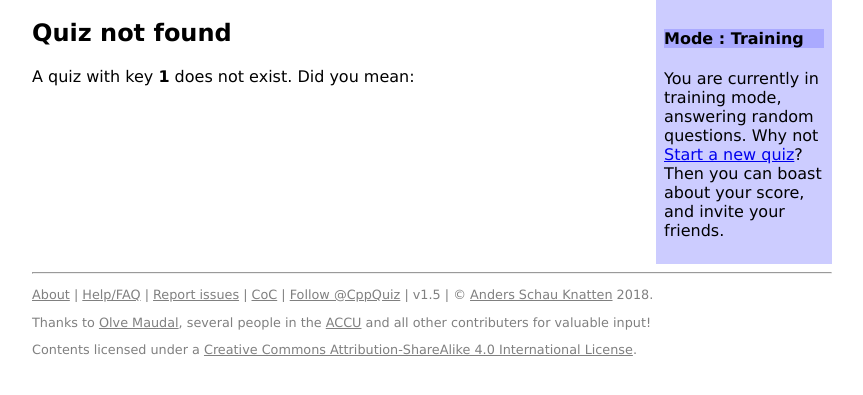
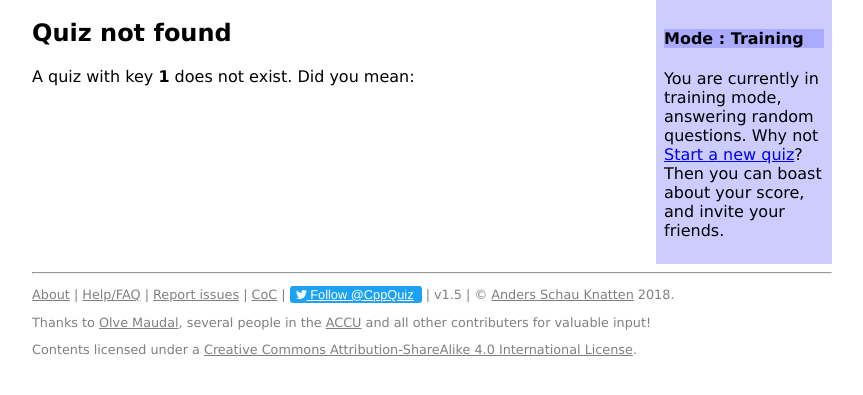
Before and after one commit to knatten/cppquiz, a Django app: page /q/1 in a window 1280 px wide. Shown: the part 60-455 px from the top of the page, without its empty margins (208-1071 px from the left). Run offline with Django 3.2, Linux system fonts and the light colour scheme; data that the repository does not hold is empty; some libraries are stand-ins or nearby versions.

Commit message:
Replace Twitter-button with custom link
This avoids using their JavaScript and cookies/tracking

Fixes #107

```diff
--- a/cppquiz/quiz/static/quiz.css
+++ b/cppquiz/quiz/static/quiz.css
@@ -168,3 +168,12 @@ p#stats
 {
     color:#999;
 }
+.twitter-follow {
+    background-color: #1da1f2;
+    border-radius: 3px;
+    padding: 1px 8px 1px 6px;
+    font-family: "Helvetica Neue", Arial, sans-serif;
+}
+.footer a.twitter-follow {
+    color: #fff;
+}
--- a/templates/base.html
+++ b/templates/base.html
@@ -58,7 +58,7 @@ $(document).ready(function() {
 <a href="/quiz/about">Help/FAQ</a> |
 <a href="https://github.com/knatten/cppquiz/issues">Report issues</a> |
 <a href="https://github.com/knatten/cppquiz/blob/master/CODE_OF_CONDUCT.md">CoC</a> |
-<a href="https://twitter.com/CppQuiz" class="twitter-follow-button" data-show-count="false" data-lang="en">Follow @CppQuiz</a> |
+<a href="https://twitter.com/intent/follow?screen_name=CppQuiz" class="twitter-follow"><img src="{{STATIC_URL}}/twitter.png" height="9"> Follow @CppQuiz</a> |
 v1.5 |
 © <a href="http://knatten.org">Anders Schau Knatten</a> {% now "Y"%}.
 </p>
@@ -69,7 +69,6 @@ Thanks to <a href="http://www.pvv.org/~oma/cv.html">Olve Maudal</a>, several peo
  Contents licensed under a <a rel="license" href="http://creativecommons.org/licenses/by-sa/4.0/">Creative Commons Attribution-ShareAlike 4.0 International License</a>.
 </p>
 </div>
-<script>!function(d,s,id){var js,fjs=d.getElementsByTagName(s)[0];if(!d.getElementById(id)){js=d.createElement(s);js.id=id;js.src="//platform.twitter.com/widgets.js";fjs.parentNode.insertBefore(js,fjs);}}(document,"script","twitter-wjs");</script>
 <script type="text/javascript">
 
   var _gaq = _gaq || [];
```
Also changed, not shown: cppquiz/quiz/static/twitter.png (added).
